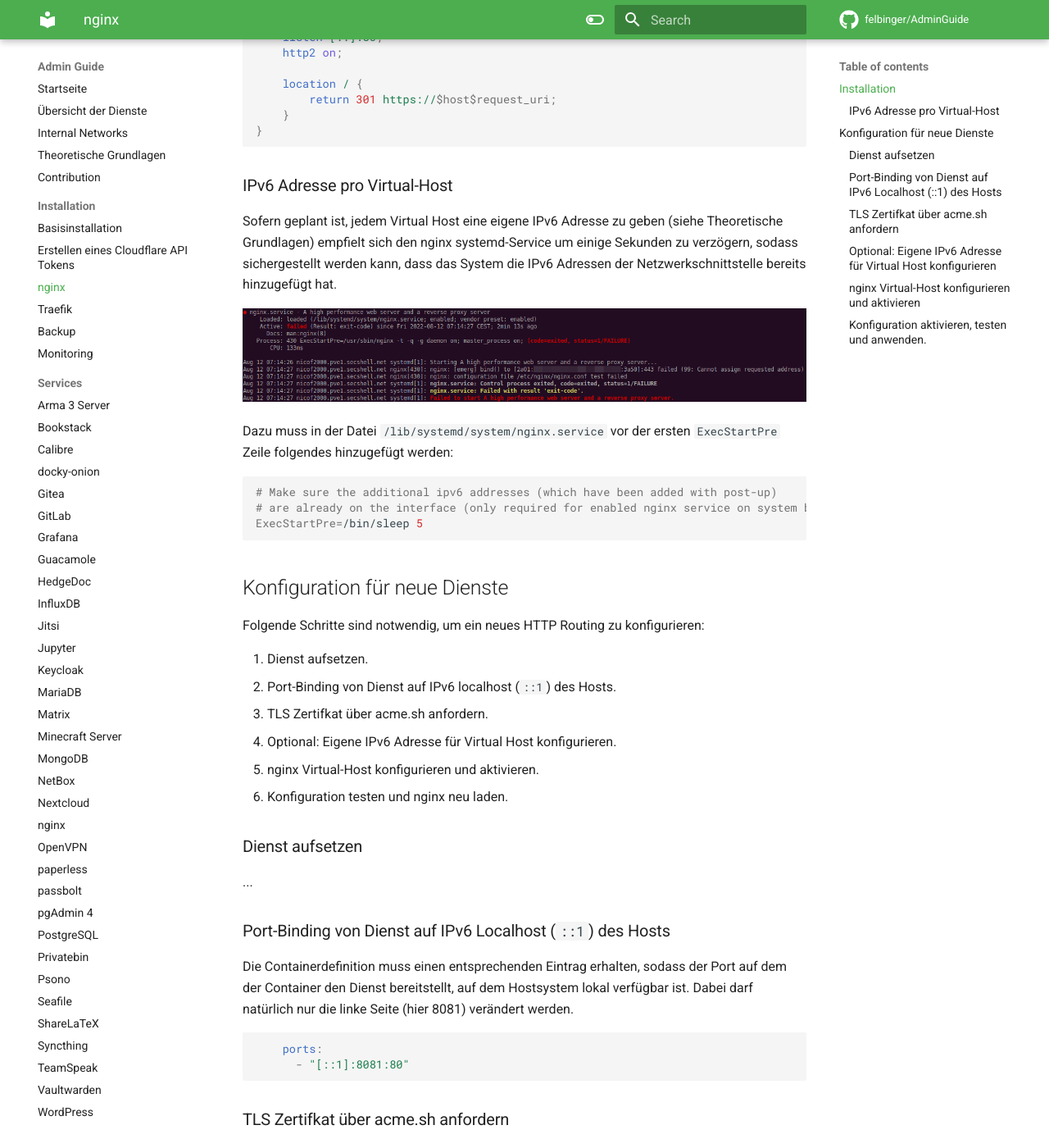
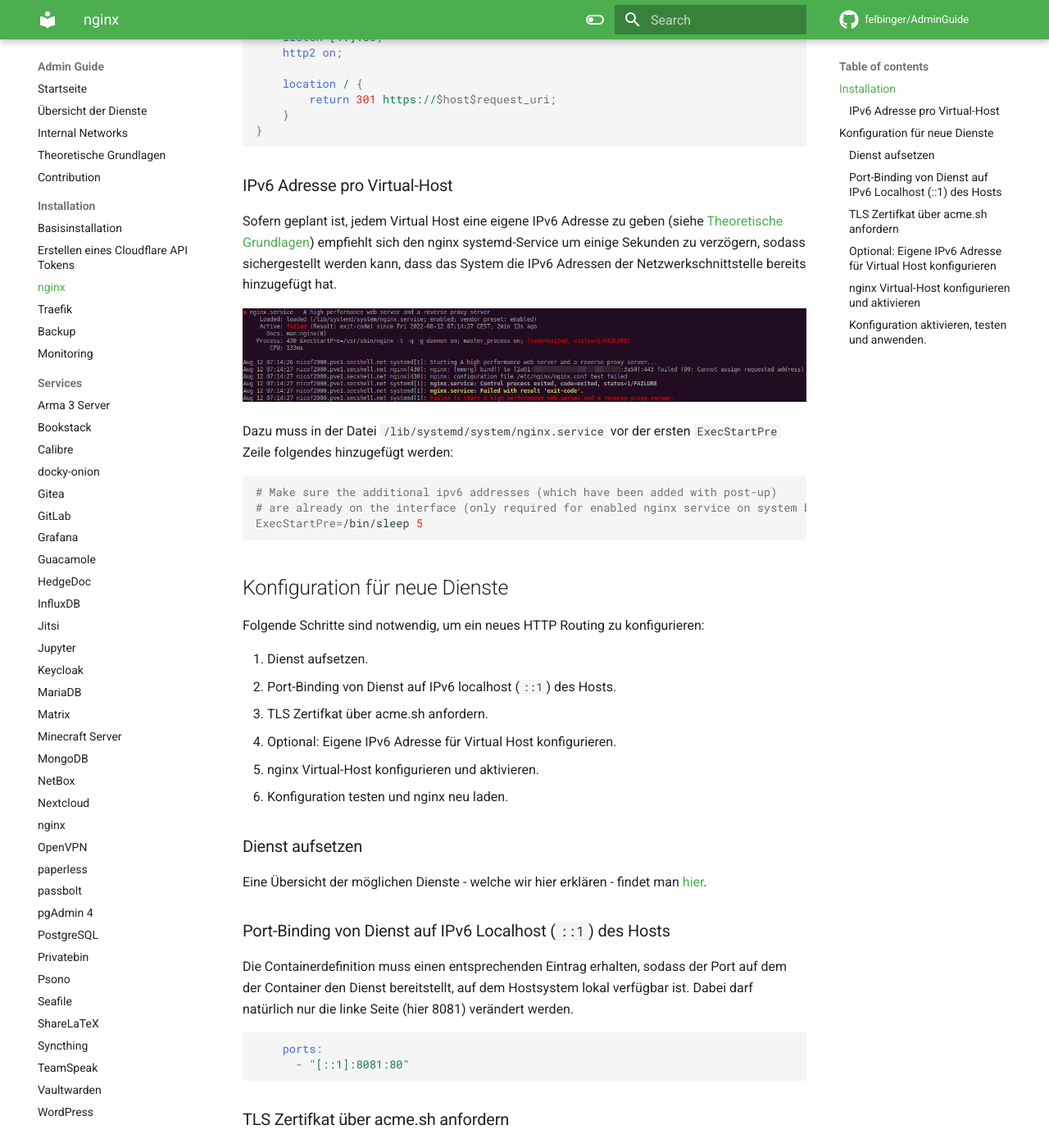
Before and after one commit to felbinger/AdminGuide, an MkDocs documentation site: the page built from docs/installation/10_nginx.md, in a window 1280 px wide and 1400 px high, scrolled down 865 px. Shown: the whole window at 82% size. Built offline with MkDocs 1.6.1 and Material for MkDocs 9.7.7, drawn with Linux system fonts in a browser that asks for light colours; comment, search, counter and statistics services are not loaded.

Commit message:
reword and add links

````diff
--- a/docs/installation/10_nginx.md
+++ b/docs/installation/10_nginx.md
@@ -41,8 +41,8 @@ server {
 ```
 
 ### IPv6 Adresse pro Virtual-Host
-Sofern geplant ist, jedem Virtual Host eine eigene IPv6 Adresse zu geben (siehe Theoretische
-Grundlagen) empfielt sich den nginx systemd-Service um einige Sekunden zu verzögern, sodass
+Sofern geplant ist, jedem Virtual Host eine eigene IPv6 Adresse zu geben (siehe [Theoretische
+Grundlagen](../30_theorie.md)) empfiehlt sich den nginx systemd-Service um einige Sekunden zu verzögern, sodass
 sichergestellt werden kann, dass das System die IPv6 Adressen der Netzwerkschnittstelle bereits
 hinzugefügt hat.
 
@@ -67,7 +67,7 @@ Folgende Schritte sind notwendig, um ein neues HTTP Routing zu konfigurieren:
 6. Konfiguration testen und nginx neu laden.
 
 ### Dienst aufsetzen
-...
+Eine Übersicht der möglichen Dienste - welche wir hier erklären - findet man [hier](../10_overview.md).
 
 ### Port-Binding von Dienst auf IPv6 Localhost (`::1`) des Hosts
 Die Containerdefinition muss einen entsprechenden Eintrag erhalten, sodass der Port
@@ -81,8 +81,7 @@ Dabei darf natürlich nur die linke Seite (hier 8081) verändert werden.
 ### TLS Zertifkat über acme.sh anfordern
 
 Für acme.sh müssen die erforderlichen Umgebungsvariablen für die gewünschte
-[ACME Challenge](https://letsencrypt.org/docs/challenge-types/) gesetzt
-sein. Für die DNS API's der Anbieter empfielt sich ein Blick in
+[ACME Challenge](https://letsencrypt.org/docs/challenge-types/) gesetzt sein. Für die DNS API's der Anbieter empfielt sich ein Blick in
 [diese Tabelle](https://github.com/acmesh-official/acme.sh/wiki/dnsapi).
 
 ```shell
@@ -91,6 +90,7 @@ export CF_Token=
 acme.sh --issue --keylength ec-384 --dns dns_cf -d service.domain.de
 ```
 
+[//]: # (TODO: Usefull Script HIER hinzufügen)
 ### Optional: Eigene IPv6 Adresse für Virtual Host konfigurieren
 Sofern eine eigene IPv6 Adresse für diesen Dienst verwendet werden soll,
 wird diese der entsprechenden Netzwerkschnittstelle hinzugefügt, sodass
````
Also changed, not shown: docs/30_theorie.md (+1 -1 lines).
